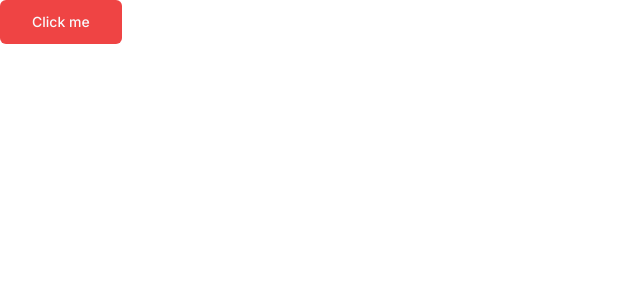
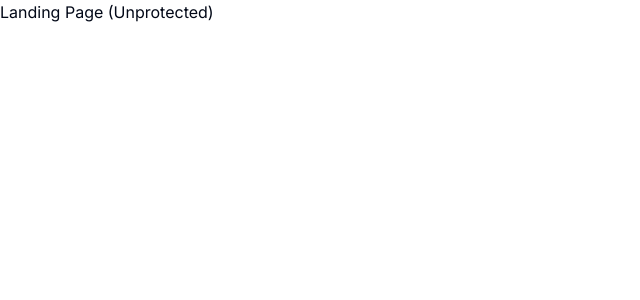
Before and after one commit to FelipeMDantas/AIPlatform, a Next.js app: page / in a window 1280 px wide. Shown: the top 300 px of the page, without its empty margins (0-640 px from the left). Built offline with nearby package versions, Linux system fonts and the light colour scheme.

Commit message:
NextJS folder structure applied.

```diff
--- /dev/null
+++ b/app/(dashboard)/(routes)/dashboard/page.tsx
@@ -0,0 +1,5 @@
+const DashboardPage = () => {
+  return <p>Dashboard Page (Protected)</p>;
+};
+
+export default DashboardPage;
--- /dev/null
+++ b/app/(landing)/page.tsx
@@ -0,0 +1,5 @@
+const LandingPage = () => {
+  return <div>Landing Page (Unprotected)</div>;
+};
+
+export default LandingPage;
--- a/app/layout.tsx
+++ b/app/layout.tsx
@@ -1,6 +1,7 @@
 import "./globals.css";
 import type { Metadata } from "next";
 import { Inter } from "next/font/google";
+import { ClerkProvider } from "@clerk/nextjs";
 
 const inter = Inter({ subsets: ["latin"] });
 
@@ -15,8 +16,10 @@ export default function RootLayout({
   children: React.ReactNode;
 }) {
   return (
-    <html lang="en">
-      <body className={inter.className}>{children}</body>
-    </html>
+    <ClerkProvider>
+      <html lang="en">
+        <body className={inter.className}>{children}</body>
+      </html>
+    </ClerkProvider>
   );
 }
--- a/app/page.tsx
+++ /dev/null
@@ -1,9 +0,0 @@
-import { Button } from "@/components/ui/button";
-
-export default function Home() {
-  return (
-    <Button variant="destructive" size="lg">
-      Click me
-    </Button>
-  );
-}
--- a/package.json
+++ b/package.json
@@ -9,6 +9,7 @@
     "lint": "next lint"
   },
   "dependencies": {
+    "@clerk/nextjs": "^4.23.2",
     "@radix-ui/react-slot": "^1.0.2",
     "@types/node": "20.4.8",
     "@types/react": "18.2.18",
```
Also changed, not shown: middleware.ts (added, +10 -0 lines), 2 other files (tests, documents, lock files or other folders).
